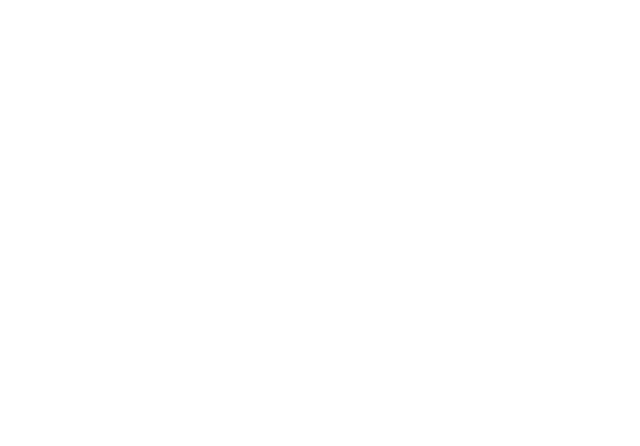
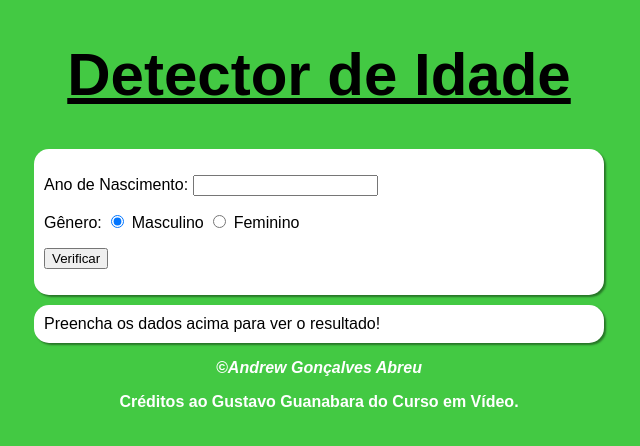
Before and after one commit to andrewgoncalvesabreu/detector-de-idade, a plain HTML site: page index.html in a window 1280 px wide. Shown: the whole page, without its empty margins (321-961 px from the left). Drawn offline with Linux system fonts and the light colour scheme.

Commit message:
Finalizado

```diff
--- a/index.html
+++ b/index.html
@@ -8,7 +8,30 @@
     <link rel="stylesheet" href="style.css">
 </head>
 <body>
-
+    <header>
+        <h1>Detector de Idade</h1>
+    </header>
+    <section>
+        <div>
+            <p>Ano de Nascimento:
+                <input type="number" name="txtano" id="txtano" min="0">
+            </p>
+            <p>Gênero:
+                <input type="radio" name="radgen" id="masc" checked>
+                <label for="masc">Masculino</label>
+                <input type="radio" name="radgen" id="fem">
+                <label for="fem">Feminino</label>
+            </p>
+            <p><input type="button" value="Verificar" onclick="verificar()"></p>
+        </div>
+        <div id="res">
+            Preencha os dados acima para ver o resultado!
+        </div>
+    </section>
+    <footer>
+        <p>&copy;Andrew Gonçalves Abreu</p>
+        <p class="creditos">Créditos ao Gustavo Guanabara do Curso em Vídeo.</p>
+    </footer>
     <script src="script.js"></script>
 </body>
 </html>
--- a/script.js
+++ b/script.js
@@ -0,0 +1,50 @@
+function verificar() {
+    var data = new Date()
+    var ano = data.getFullYear()
+    var fano = window.document.getElementById('txtano')
+    var res = window.document.getElementById('res')
+    if (fano.value.length == 0 || fano.value > ano) {
+        window.alert('[ERRO] Verifique os dados e tente novamente!')
+    } else {
+        var fgen = window.document.getElementsByName('radgen')
+        var idade = ano - Number(fano.value)
+        res.innerHTML = `Idade Calculada: ${idade}`
+        var genero = ''
+        var img = document.createElement('img')
+        if (fgen[0].checked) {
+            genero = 'homem'
+            if (idade >= 0 && idade <= 11) {
+                img.setAttribute('src' , 'foto-bebe-m.png')
+                //Criança
+            } else if (idade < 21) {
+                img.setAttribute('src' , 'foto-jovem-m.png')
+                //Jovem
+            } else if (idade < 60) {
+                img.setAttribute('src' , 'foto-adulto-m.png')
+                //Adulto
+            } else {
+                img.setAttribute('src' , 'foto-idoso-m.png')
+                //Idoso
+            }
+        } else if (fgen[1].checked) {
+            genero = 'mulher'
+            if (idade >= 0 && idade <= 11) {
+                img.setAttribute('src' , 'foto-bebe-f.png')
+                //Criança
+            } else if (idade < 21){
+                img.setAttribute('src' , 'foto-jovem-f.png')
+                //Jovem
+            } else if (idade < 60) {
+                img.setAttribute('src' , 'foto-adulto-f.png')
+                //Adulto
+            } else {
+                img.setAttribute('src' , 'foto-idoso-f.png')
+                //Idoso
+            }
+
+        }
+        res.style.textAlign = 'center'
+        res.innerHTML = `Detectamos que você é ${genero} e tem ${idade} anos.`
+        res.appendChild(img)
+    }
+}
--- a/style.css
+++ b/style.css
@@ -0,0 +1,38 @@
+@charset "UTF-8";
+
+body {
+    background: rgb(67, 201, 67);
+    font-family: Arial, Helvetica, sans-serif;
+}
+
+header {
+    text-align: center;
+    color: black;
+    font-size: 30px;
+    text-decoration: underline;
+}
+
+div {
+    background-color: white;
+    width: 550px;
+    border-radius: 15px;
+    margin: auto;
+    box-shadow: 2px 2px 2px rgba(0, 0, 0, 0.415);
+    padding: 10px;
+}
+
+div#res {
+    margin-top: 10px;
+}
+
+footer {
+    text-align: center;
+    color: white;
+    font-style: italic;
+    font-weight: bold;
+}
+
+p.creditos {
+    font-style: normal;
+
+}
```
